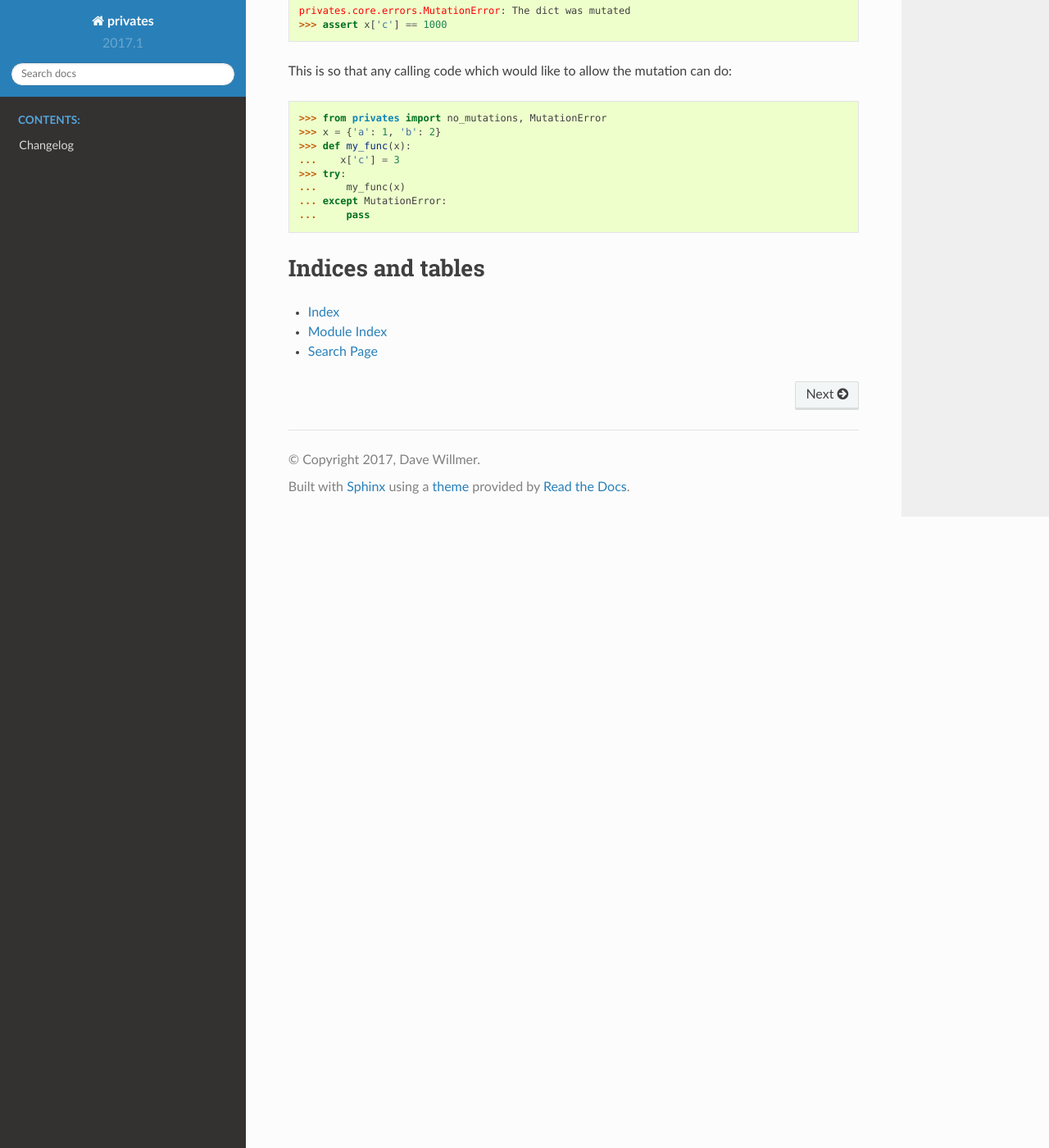
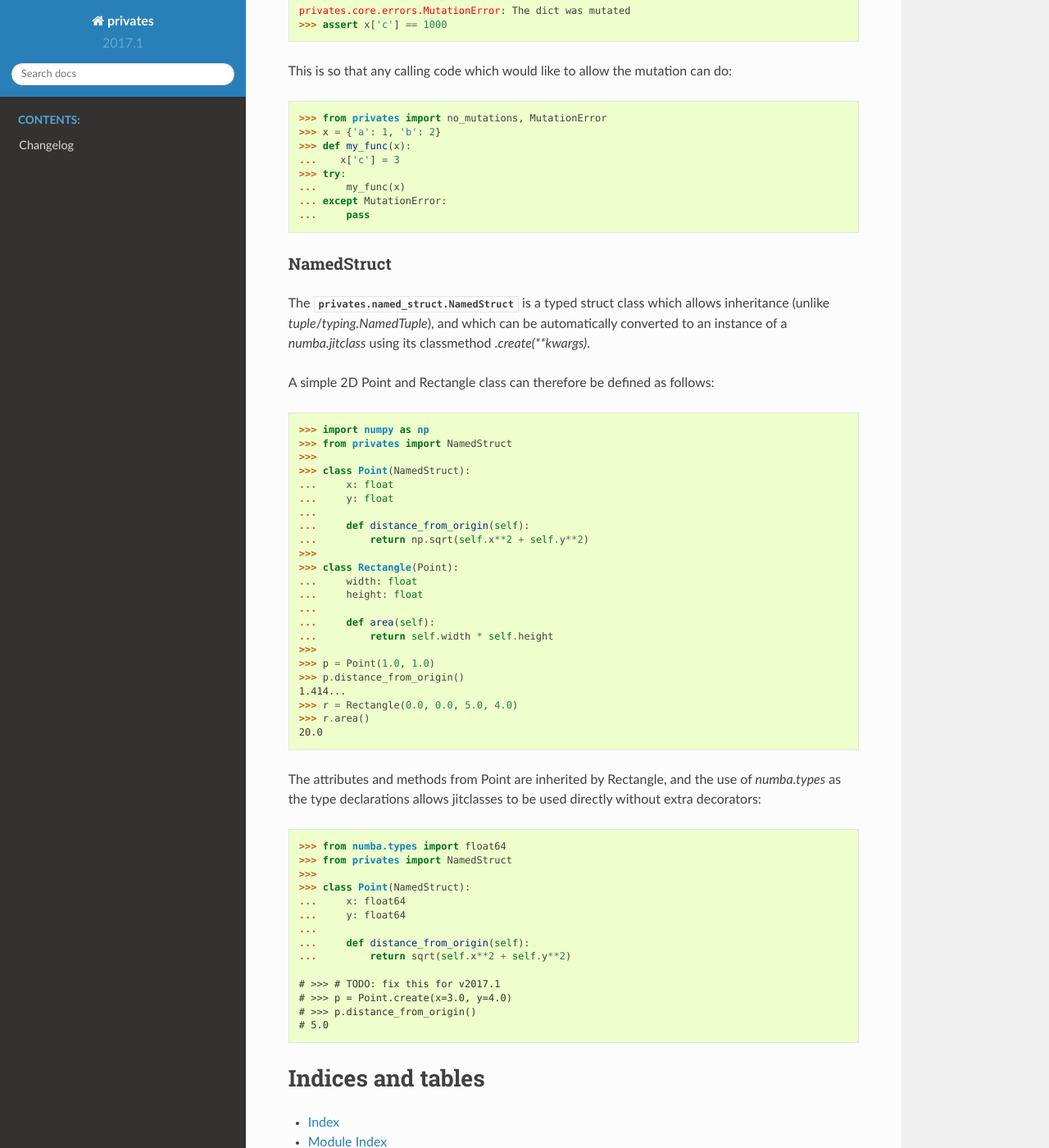
Before and after one commit to fastats/privates, a Sphinx documentation site: the page built from docs/source/index.rst, in a window 1280 px wide and 1400 px high, scrolled down 1407 px. Shown: the whole window at 82% size. Built offline with Sphinx 7.4.7 and the Read the Docs theme 2.0.0, drawn with Linux system fonts in a browser that asks for light colours.

Commit message:
Readme update and general cleanup (#14)
* Initial NamedStruct support

* Updates to docs and readme

* Update readme and general cleanup

* Remove incomplete feature test

* Fix docs

```diff
--- a/docs/source/index.rst
+++ b/docs/source/index.rst
@@ -95,6 +95,61 @@ can do:
     ...     pass
 
 
+NamedStruct
+^^^^^^^^^^^
+
+The :class:`privates.named_struct.NamedStruct` is a typed struct class which allows inheritance (unlike `tuple`/`typing.NamedTuple`), and which
+can be automatically converted to an instance of a `numba.jitclass`
+using its classmethod `.create(**kwargs)`.
+
+A simple 2D Point and Rectangle class can therefore be defined as follows:
+
+.. doctest::
+
+    >>> import numpy as np
+    >>> from privates import NamedStruct
+    >>>
+    >>> class Point(NamedStruct):
+    ...     x: float
+    ...     y: float
+    ...
+    ...     def distance_from_origin(self):
+    ...         return np.sqrt(self.x**2 + self.y**2)
+    >>>
+    >>> class Rectangle(Point):
+    ...     width: float
+    ...     height: float
+    ...
+    ...     def area(self):
+    ...         return self.width * self.height
+    >>>
+    >>> p = Point(1.0, 1.0)
+    >>> p.distance_from_origin()
+    1.414...
+    >>> r = Rectangle(0.0, 0.0, 5.0, 4.0)
+    >>> r.area()
+    20.0
+
+The attributes and methods from Point are inherited by Rectangle, and the use of `numba.types` as the type declarations allows jitclasses to be used
+directly without extra decorators:
+
+.. doctest::
+
+    >>> from numba.types import float64
+    >>> from privates import NamedStruct
+    >>>
+    >>> class Point(NamedStruct):
+    ...     x: float64
+    ...     y: float64
+    ...
+    ...     def distance_from_origin(self):
+    ...         return sqrt(self.x**2 + self.y**2)
+
+    # >>> # TODO: fix this for v2017.1
+    # >>> p = Point.create(x=3.0, y=4.0)
+    # >>> p.distance_from_origin()
+    # 5.0
+
 
 Indices and tables
 ==================
--- a/privates/__init__.py
+++ b/privates/__init__.py
@@ -8,7 +8,7 @@ from privates.named_struct import NamedStruct
 
 
 __all__ = [
-    MutationError,
-    NamedStruct,
-    no_mutations
+    'MutationError',
+    'NamedStruct',
+    'no_mutations'
 ]
```
Also changed, not shown: README.md (+8 -4 lines), 4 other files.
